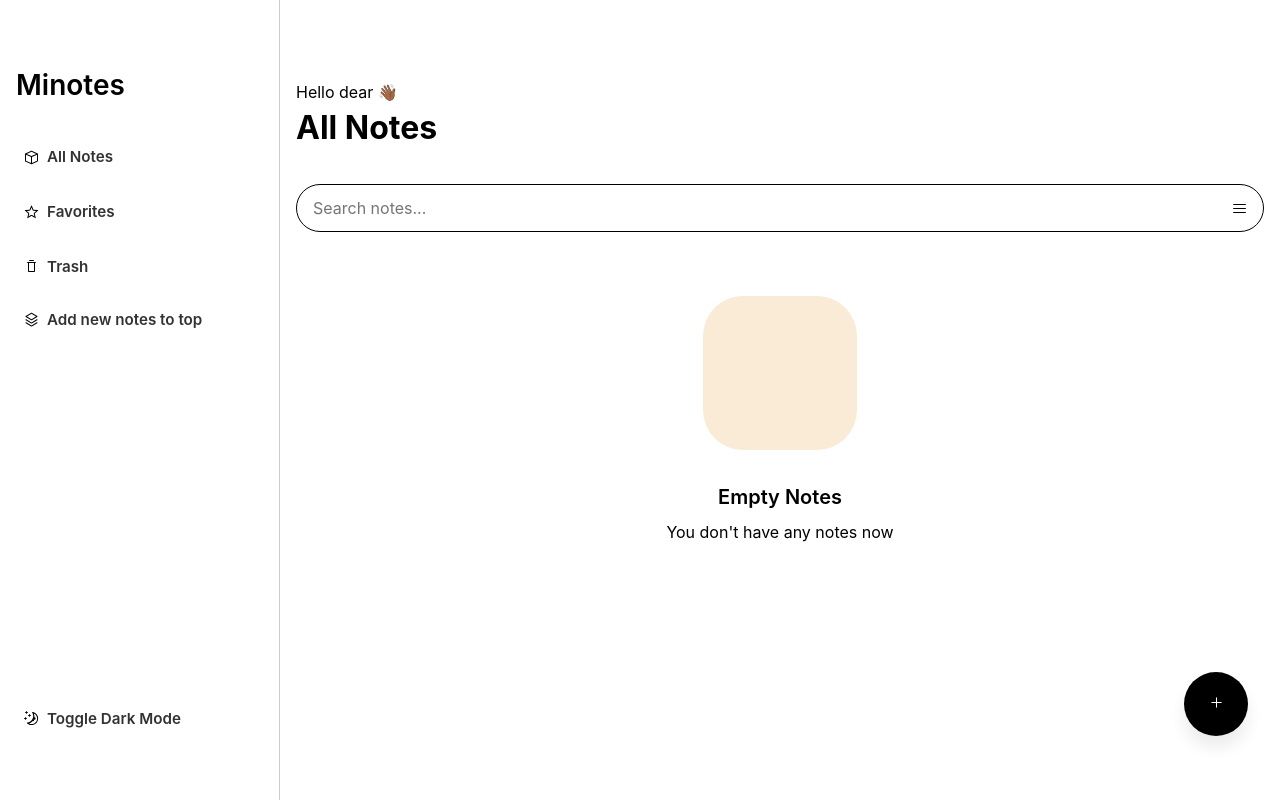
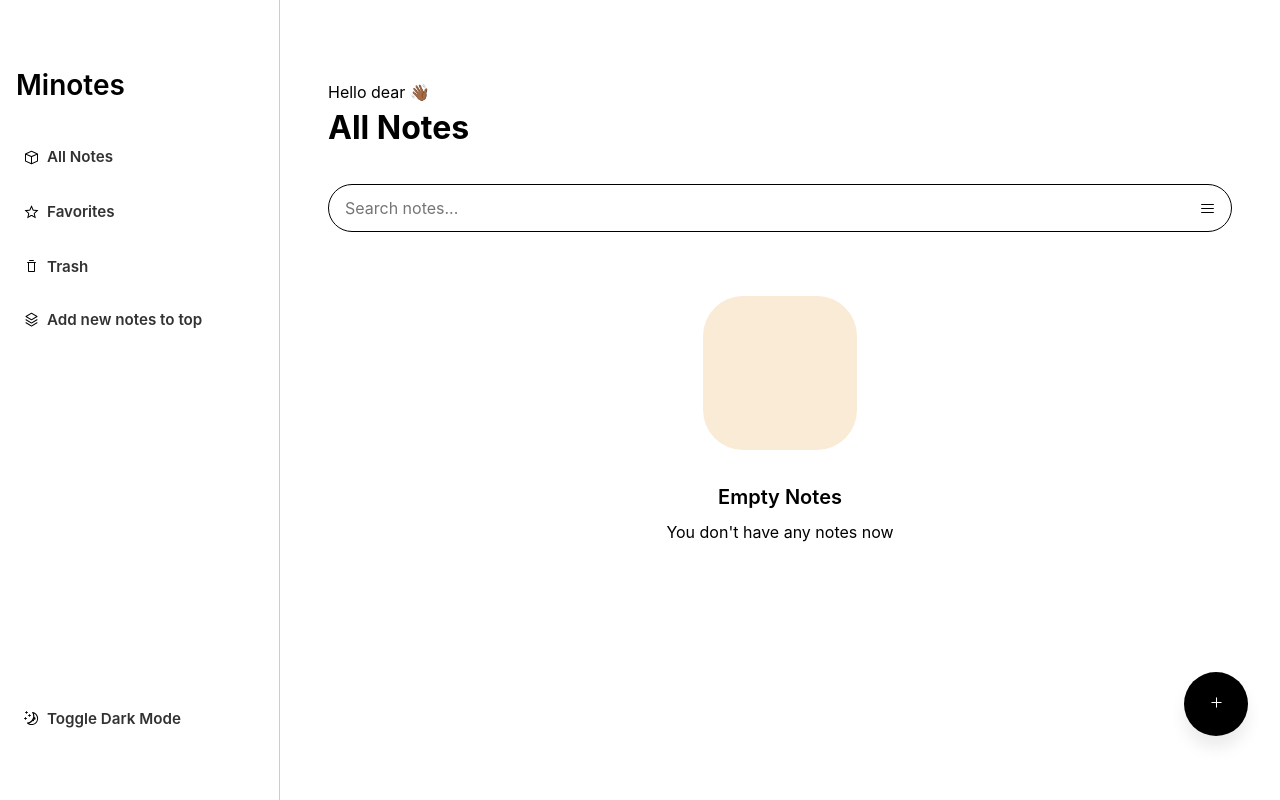
Before and after one commit to gzkdev/quick_note_app, a Next.js app: page / in a window 1280 px wide. Built offline with nearby package versions, Linux system fonts and the light colour scheme.

Commit message:
updated app notes container styles

```diff
--- a/styles/appNotesContainer.module.css
+++ b/styles/appNotesContainer.module.css
@@ -19,3 +19,12 @@
   border-radius: 1rem;
   min-height: 140px;
 }
+
+@media (min-width: 768px) {
+  .app__main {
+    padding: 3rem 3rem;
+  }
+  .notes__container {
+    grid-template-columns: repeat(auto-fill, minmax(240px, 1fr));
+  }
+}
```
